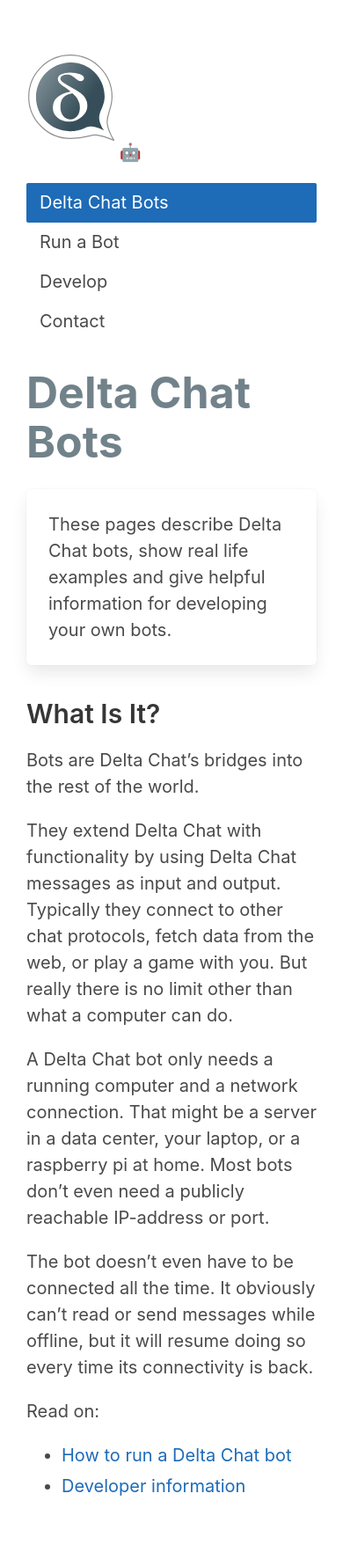
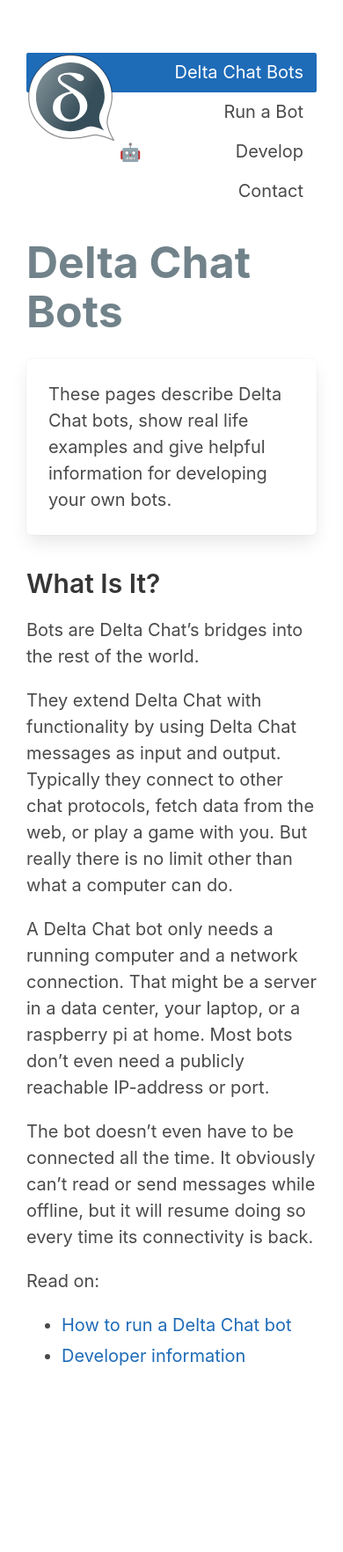
Before and after one commit to deltachat-bot/bot-pages, a Jekyll site: the page built from index.md, in a window 390 px wide. Shown: the whole page at 88% size. Built offline with Jekyll 4.4.1, drawn with Linux system fonts in a browser that asks for light colours; after the commit the page ends 1616 px from its top, so only the background shows below that.

Commit message:
fixing menu view on mobile

```diff
--- a/assets/styles/main.scss
+++ b/assets/styles/main.scss
@@ -32,3 +32,20 @@ $body-size: 20px;
 div.highlighter-rouge {
   padding-bottom: 1em;
 }
+
+@media only screen and (max-width: 770px) {
+  .deltachatbots-logo {
+    float: left;
+  }
+  .menu-list {
+    text-align: right;
+  }
+  .content h1 {
+    display: inline-block;
+  }
+  .menu-list a.is-active {
+    max-width: -moz-max-content;
+    margin-left: auto;
+    margin-right: 0;
+  }
+}
```
